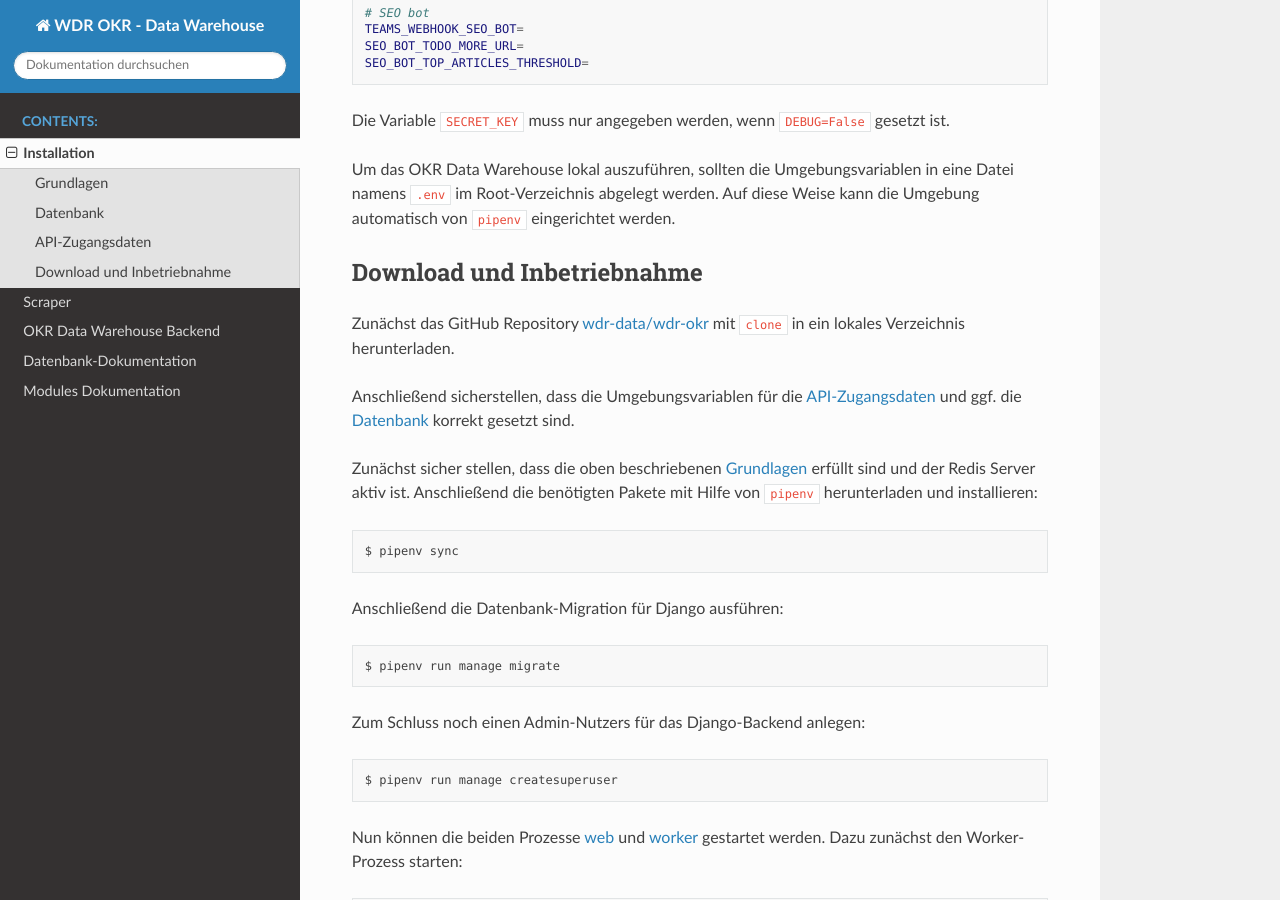
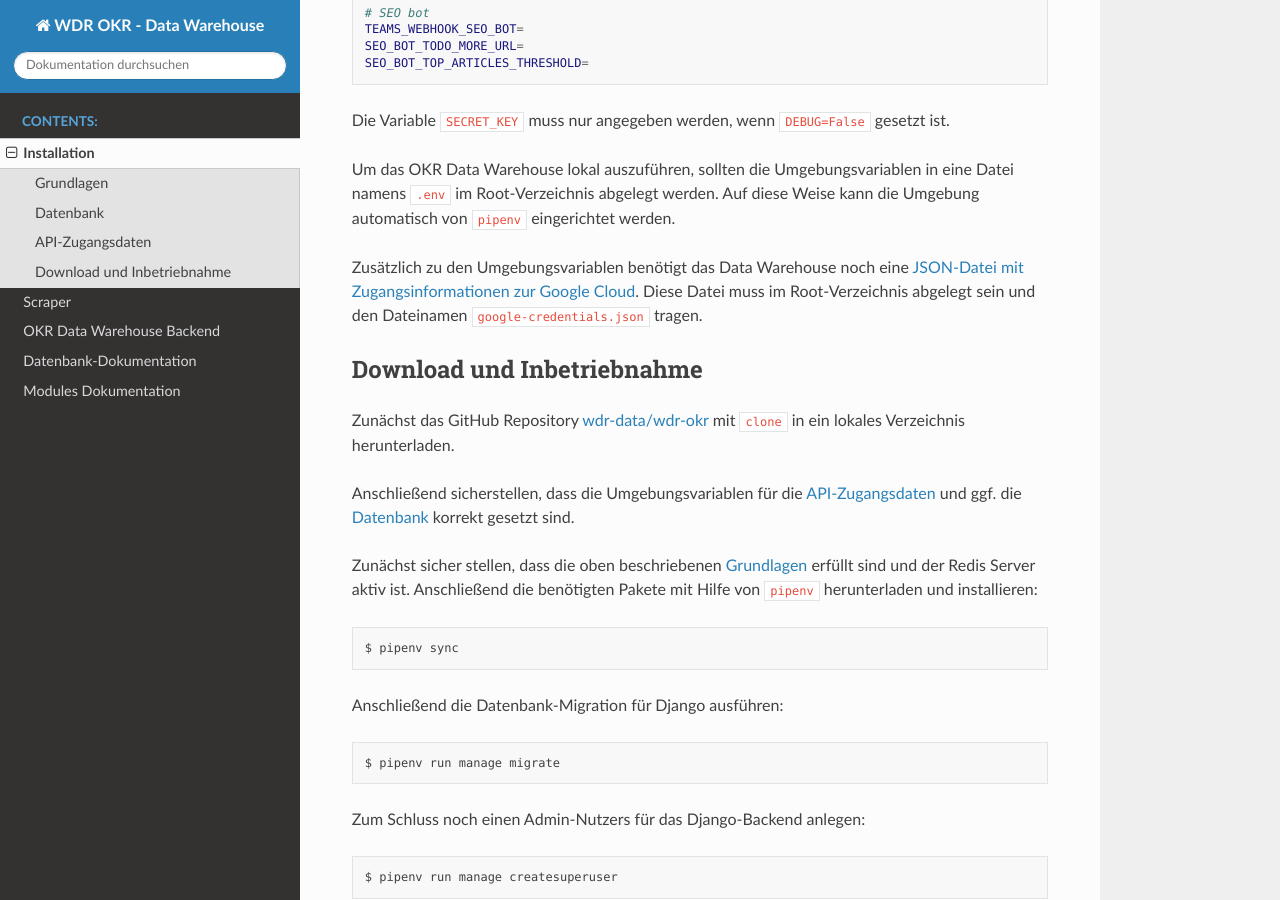
Before and after one commit to wdr-data/wdr-okr, a Sphinx documentation site: the page built from docs/installation.rst, in a window 1280 px wide and 900 px high, scrolled down 1797 px. Built offline with Sphinx 7.4.7 and the Read the Docs theme 2.0.0, drawn with Linux system fonts in a browser that asks for light colours.

Commit message:
📝 Update docs for Youtube/BigQuery

```diff
--- a/docs/installation.rst
+++ b/docs/installation.rst
@@ -112,6 +112,11 @@
 Datei namens ``.env`` im Root-Verzeichnis abgelegt werden. Auf diese Weise kann die
 Umgebung automatisch von ``pipenv`` eingerichtet werden.
 
+Zusätzlich zu den Umgebungsvariablen benötigt das Data Warehouse noch eine `JSON-Datei
+mit Zugangsinformationen zur Google Cloud <https://cloud.google.com/docs/authentication/production#manually>`_.
+Diese Datei muss im Root-Verzeichnis abgelegt sein und den Dateinamen
+``google-credentials.json`` tragen.
+
 Download und Inbetriebnahme
 ---------------------------
 
--- a/docs/scraper.rst
+++ b/docs/scraper.rst
@@ -44,7 +44,7 @@
 
 Für Daten zu Youtube:
   * Quintly API (`Quintly Dokumentation`_)
-  * Manueller Daten-Import aus YouTube Studio
+  * YouTube Reporting API via BigQuery (`Google Dokumentation`_)
 
 Bei Sophora-Inhalten betrachtet das Data Warehouse nur Dokumente mit den Endungen
 ``.html`` und ``.amp``.
@@ -90,3 +90,4 @@
 .. _`Web-API Dokumentation`: https://developer.spotify.com/documentation/web-api/
 .. _`Webtrekk Dokumentation`: https://docs.mapp.com/download/attachments/33784075/Webtrekk-JSON-RPC_API_Manual-EN.pdf?version=1&modificationDate=1589549566000&api=v2
 .. _`iTunes Search Dokumentation`: https://affiliate.itunes.apple.com/resources/documentation/itunes-store-web-service-search-api/
+.. _`Google Dokumentation`: https://developers.google.com/youtube/reporting/
```
